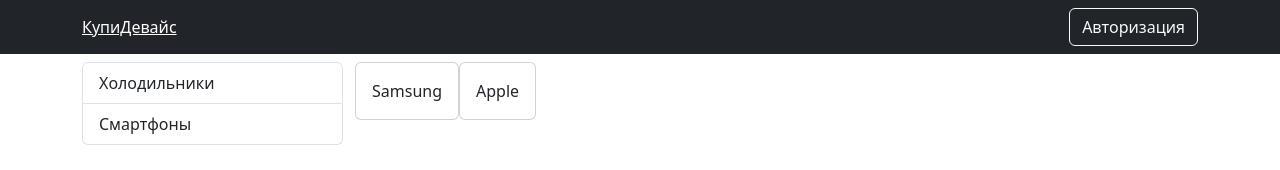
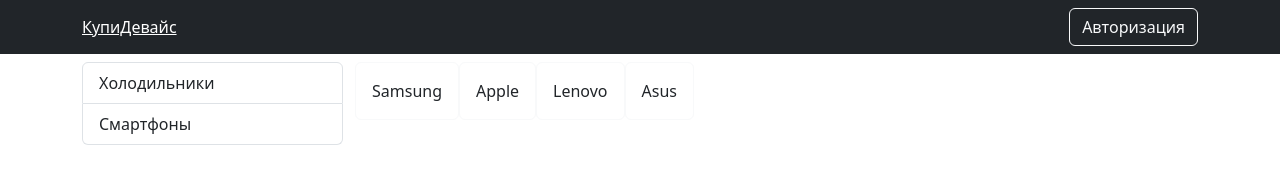
Before and after one commit to redskyby/online_store_ts-reactjs-mysql-node-express, a React (Create React App) app in the folder client/: page / in a window 1280 px wide. Shown: the top 170 px of the page. Built offline with nearby package versions, Linux system fonts and the light colour scheme.

Commit message:
BrandBar.tsx was done.

```diff
--- a/client/src/components/BrandBar.tsx
+++ b/client/src/components/BrandBar.tsx
@@ -1,17 +1,25 @@
 import React from 'react';
 import {Card, Row} from 'react-bootstrap';
-import {useSelector} from "react-redux";
+import {useDispatch, useSelector} from "react-redux";
 import {RootState} from "../redux";
+import {SET_SELECTED_BRAND} from '../redux/slice/deviceSlice';
 
 const BrandBar = () => {
     const brands = useSelector((state: RootState) => state.isDeviceToolkit.brands);
+    const selectedBrand = useSelector((state: RootState) => state.isDeviceToolkit.selectedBrands);
+    const dispatch = useDispatch();
+
     return (
         <Row className={'d-flex flex-row'}>
             {
                 brands.map(brand =>
                     <Card
+                        style={{cursor: "pointer"}}
                         className={"p-3 w-auto"}
-                        key={brand.id}>
+                        key={brand.id}
+                        onClick={() => dispatch(SET_SELECTED_BRAND(brand))}
+                        border={brand.id === selectedBrand.id ? "danger" : "light"}
+                    >
 
                         {brand.name}
                     </Card>
--- a/client/src/redux/slice/deviceSlice.ts
+++ b/client/src/redux/slice/deviceSlice.ts
@@ -20,7 +20,9 @@ const initialState = {
     ],
     brands: [
         {id: 1, name: 'Samsung'},
-        {id: 2, name: 'Apple'}
+        {id: 2, name: 'Apple'},
+        {id: 3, name: 'Lenovo'},
+        {id: 4, name: 'Asus'},
     ],
     device: [
         {id: 1, name: 'Iphone 12 pro', price: 25000, rating: 5, img: "img"},
@@ -51,7 +53,7 @@ const deviceSlice = createSlice({
             state.selectedType = action.payload;
         },
         SET_SELECTED_BRAND: (state, action: PayloadAction<Type_Brand>) => {
-            state.selectedType = action.payload;
+            state.selectedBrands = action.payload;
         }
     }
 })
```
